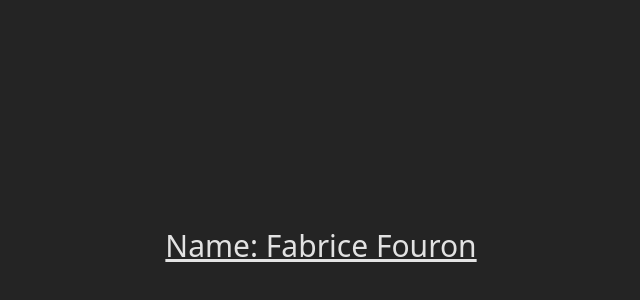
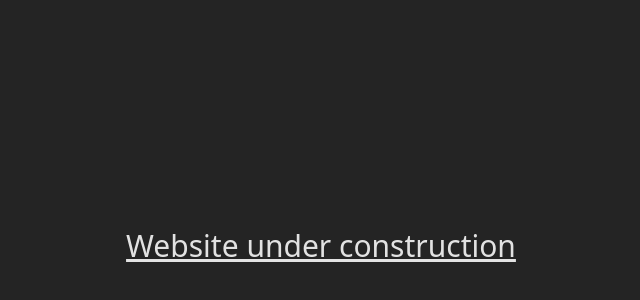
Before and after one commit to fabrice-fouron/portfolio, a React (Vite) app in the folder my-portfolio/: page / in a window 1280 px wide. Shown: the part 154-454 px from the top of the page, without its empty margins (319-959 px from the left). Built offline with nearby package versions, Linux system fonts and the light colour scheme.

Commit message:
under construction

```diff
--- a/my-portfolio/src/App.jsx
+++ b/my-portfolio/src/App.jsx
@@ -8,7 +8,7 @@ function App() {
 
   return (
     <h1 className="text-3xl underline">
-      Name: Fabrice Fouron
+      Website under construction
     </h1>
   )
 }
```
